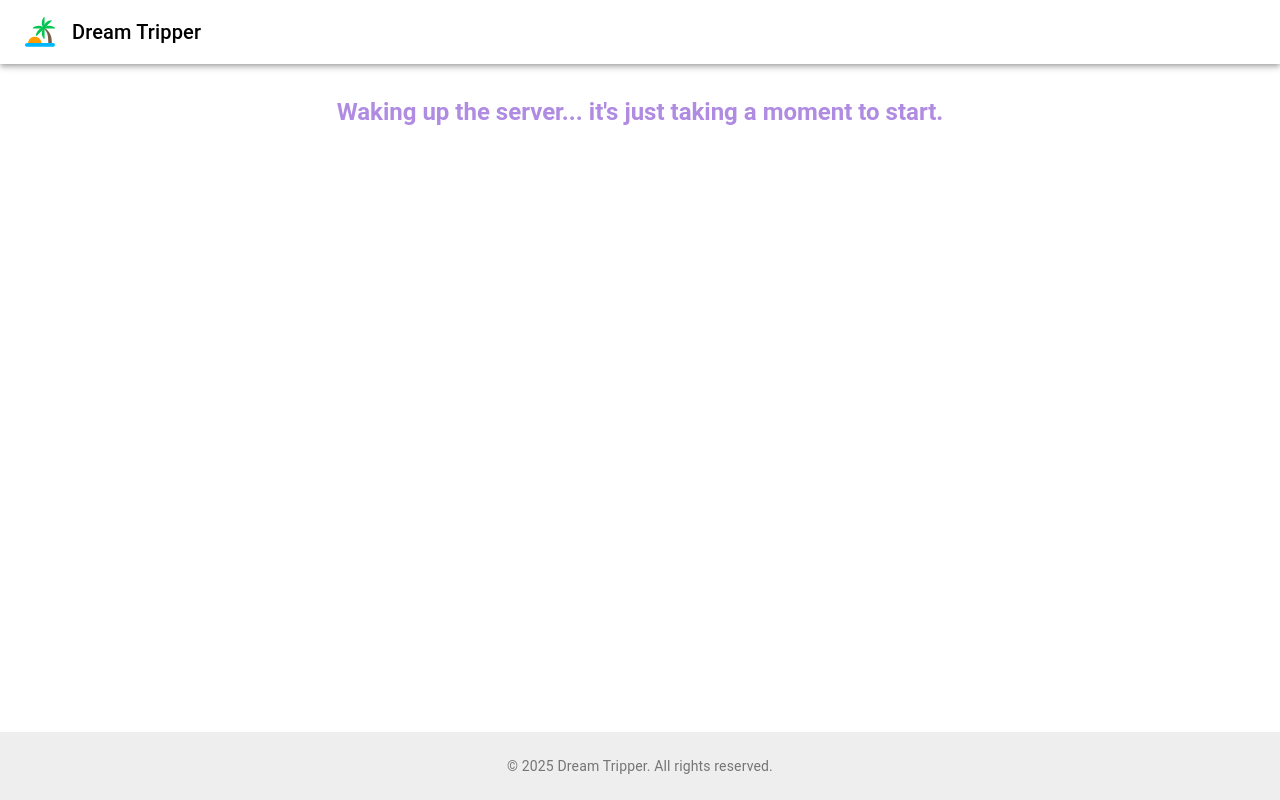
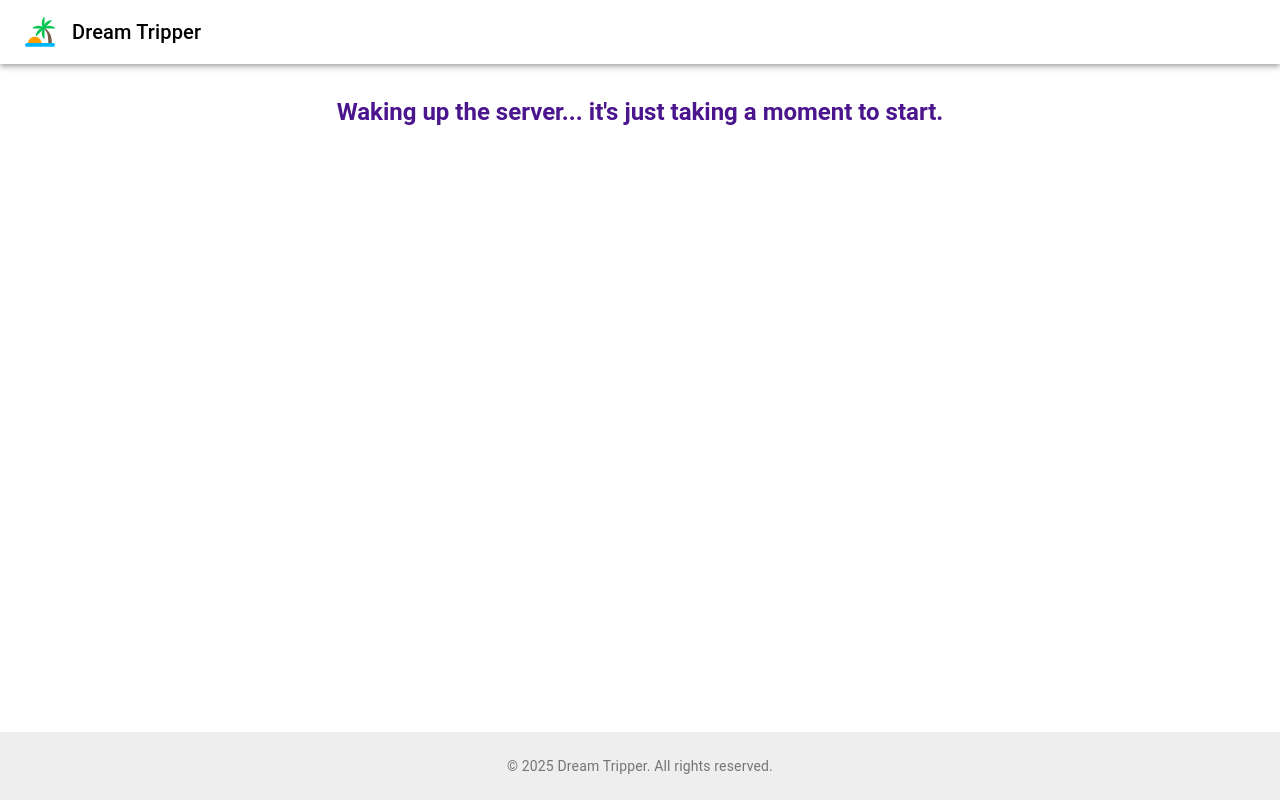
Before and after one commit to dokibal/travel-planner-front, a React (Vite) app: page / in a window 1280 px wide. Built offline with nearby package versions, Linux system fonts and the light colour scheme; no server answers.

Commit message:
Modify wait time step to half a second

```diff
--- a/src/features/backend-loading/Loading.tsx
+++ b/src/features/backend-loading/Loading.tsx
@@ -5,8 +5,12 @@ import { LoadingText } from "./LoadingTemplate";
 export const Loading = () => {
   const [seconds, setSeconds] = useState<number>(0);
 
+  const WAIT_TIME_STEP: number = 0.5;
   useEffect(() => {
-    const interval = setInterval(() => setSeconds((s) => s + 1), 1000);
+    const interval = setInterval(
+      () => setSeconds((s) => s + WAIT_TIME_STEP),
+      WAIT_TIME_STEP * 1000
+    );
     return () => clearInterval(interval);
   }, []);
 
@@ -20,6 +24,7 @@ export const Loading = () => {
   };
 
   return (
+    seconds > WAIT_TIME_STEP && (
       <Box
         sx={{
           display: "flex",
@@ -31,5 +36,6 @@ export const Loading = () => {
           {getMessage()}
         </LoadingText>
       </Box>
+    )
   );
 };
```
Lines whose indentation alone changed are shown as unchanged.
